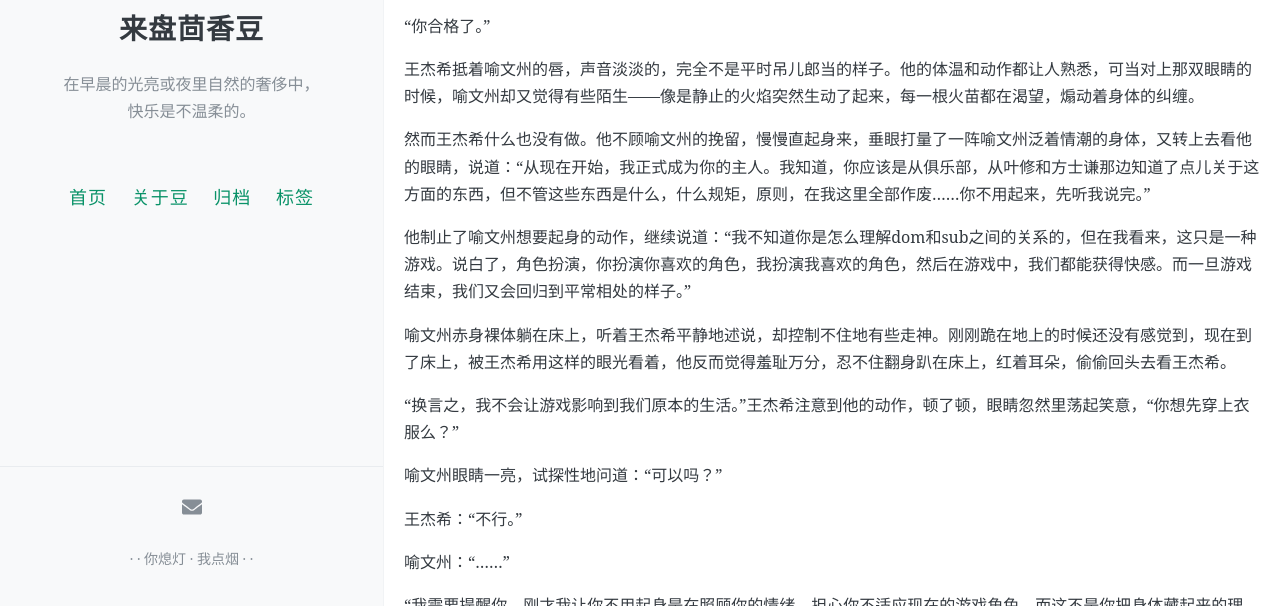
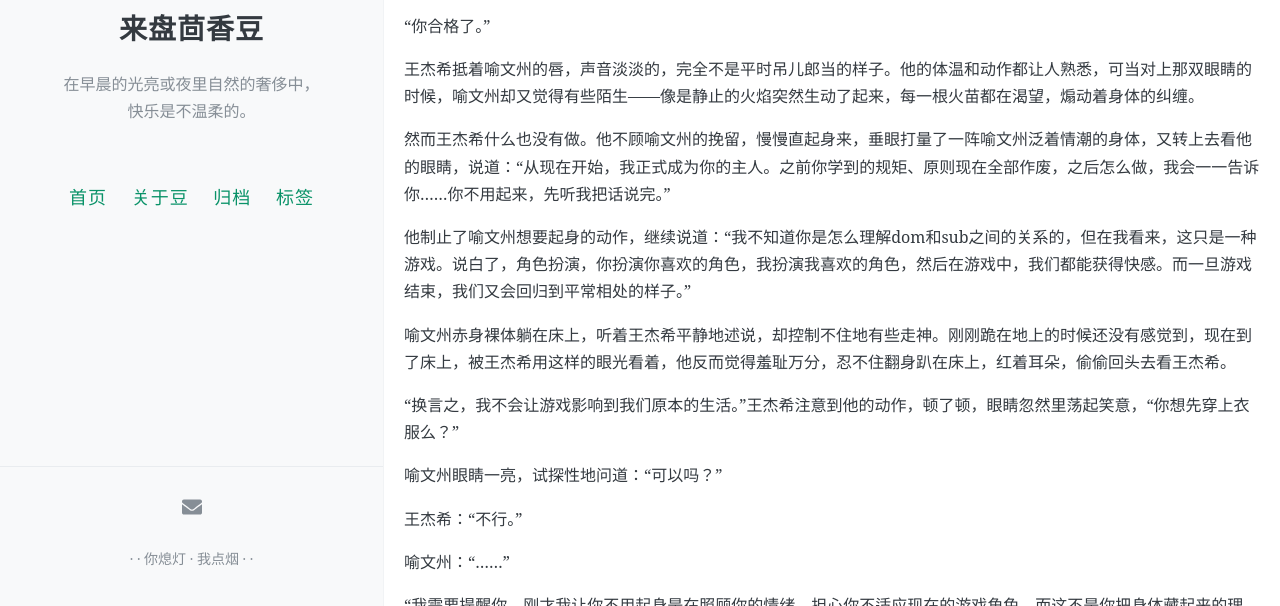
Before and after one commit to nadatomayo/dodo, a Jekyll site: the page built from _posts/2023-02-10-YG03.md, in a window 1280 px wide and 900 px high, cut to the strip 294-900 px from the top of the window. Built offline with Jekyll 4.4.1, drawn with Linux system fonts in a browser that asks for light colours; comment, search, counter and statistics services are not loaded.

Commit message:
Update 2023-02-10-YG03.md

```diff
--- a/_posts/2023-02-10-YG03.md
+++ b/_posts/2023-02-10-YG03.md
@@ -20,7 +20,7 @@ comments: true
 
 王杰希抵着喻文州的唇，声音淡淡的，完全不是平时吊儿郎当的样子。他的体温和动作都让人熟悉，可当对上那双眼睛的时候，喻文州却又觉得有些陌生——像是静止的火焰突然生动了起来，每一根火苗都在渴望，煽动着身体的纠缠。
 
-然而王杰希什么也没有做。他不顾喻文州的挽留，慢慢直起身来，垂眼打量了一阵喻文州泛着情潮的身体，又转上去看他的眼睛，说道：“从现在开始，我正式成为你的主人。我知道，你应该是从俱乐部，从叶修和方士谦那边知道了点儿关于这方面的东西，但不管这些东西是什么，什么规矩，原则，在我这里全部作废……你不用起来，先听我说完。”
+然而王杰希什么也没有做。他不顾喻文州的挽留，慢慢直起身来，垂眼打量了一阵喻文州泛着情潮的身体，又转上去看他的眼睛，说道：“从现在开始，我正式成为你的主人。之前你学到的规矩、原则现在全部作废，之后怎么做，我会一一告诉你……你不用起来，先听我把话说完。”
 
 他制止了喻文州想要起身的动作，继续说道：“我不知道你是怎么理解dom和sub之间的关系的，但在我看来，这只是一种游戏。说白了，角色扮演，你扮演你喜欢的角色，我扮演我喜欢的角色，然后在游戏中，我们都能获得快感。而一旦游戏结束，我们又会回归到平常相处的样子。”
 
```
